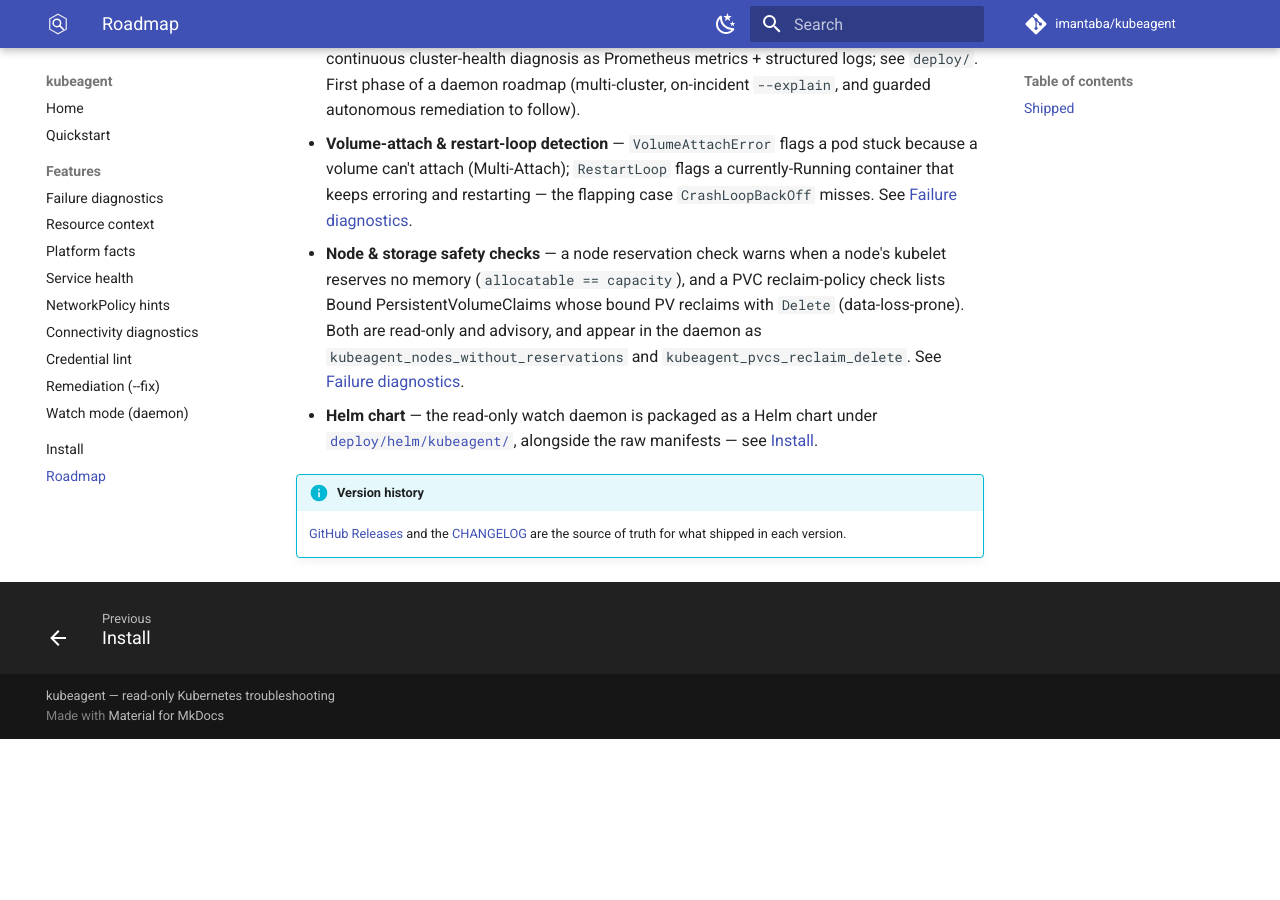
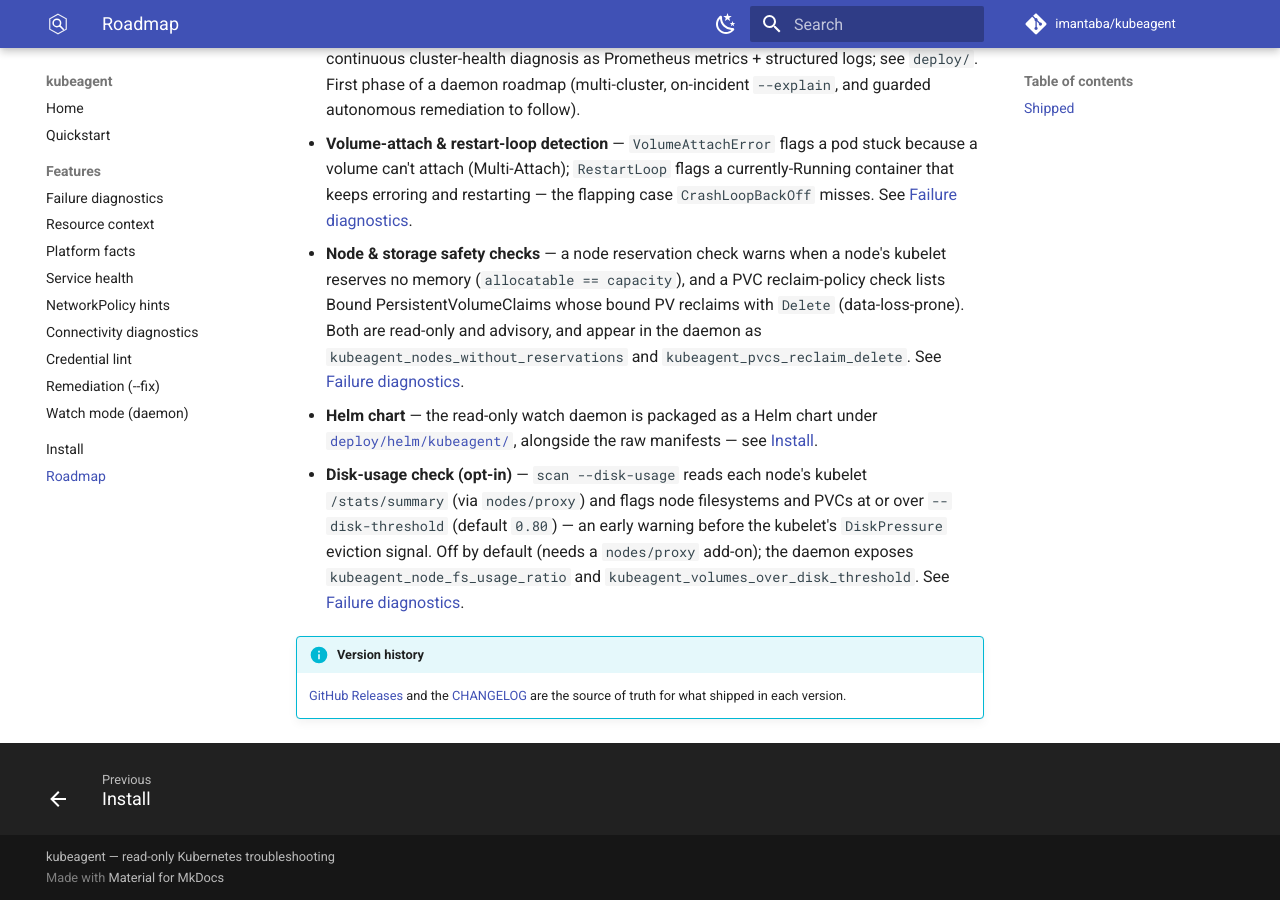
Before and after one commit to imantaba/kubeagent, an MkDocs documentation site: the page built from website/docs/roadmap.md, in a window 1280 px wide and 900 px high, scrolled down 922 px. Built offline with MkDocs 1.6.1 and Material for MkDocs 9.7.7, drawn with Linux system fonts in a browser that asks for light colours; comment, search, counter and statistics services are not loaded; before the commit the page ends 1661 px from its top, so only the background shows below that.

Commit message:
release: v0.15.0 (opt-in disk-usage check)
Cut CHANGELOG [0.15.0]; bump deploy image and Helm chart appVersion to
v0.15.0 (chart version 0.5.0) and the documented image tags; add the
disk-usage check to the website roadmap.

```diff
--- a/website/docs/roadmap.md
+++ b/website/docs/roadmap.md
@@ -47,6 +47,13 @@
 - **Helm chart** — the read-only watch daemon is packaged as a Helm chart under
   [`deploy/helm/kubeagent/`](https://github.com/imantaba/kubeagent/tree/main/deploy/helm/kubeagent),
   alongside the raw manifests — see [Install](install.md#with-helm).
+- **Disk-usage check (opt-in)** — `scan --disk-usage` reads each node's kubelet
+  `/stats/summary` (via `nodes/proxy`) and flags node filesystems and PVCs at or
+  over `--disk-threshold` (default `0.80`) — an early warning before the
+  kubelet's `DiskPressure` eviction signal. Off by default (needs a `nodes/proxy`
+  add-on); the daemon exposes `kubeagent_node_fs_usage_ratio` and
+  `kubeagent_volumes_over_disk_threshold`. See
+  [Failure diagnostics](features/diagnostics.md).
 
 !!! info "Version history"
     [GitHub Releases](https://github.com/imantaba/kubeagent/releases) and the
```
Also changed, not shown: website/docs/install.md (+2 -2 lines), CHANGELOG.md, deploy/README.md, 2 other files.
